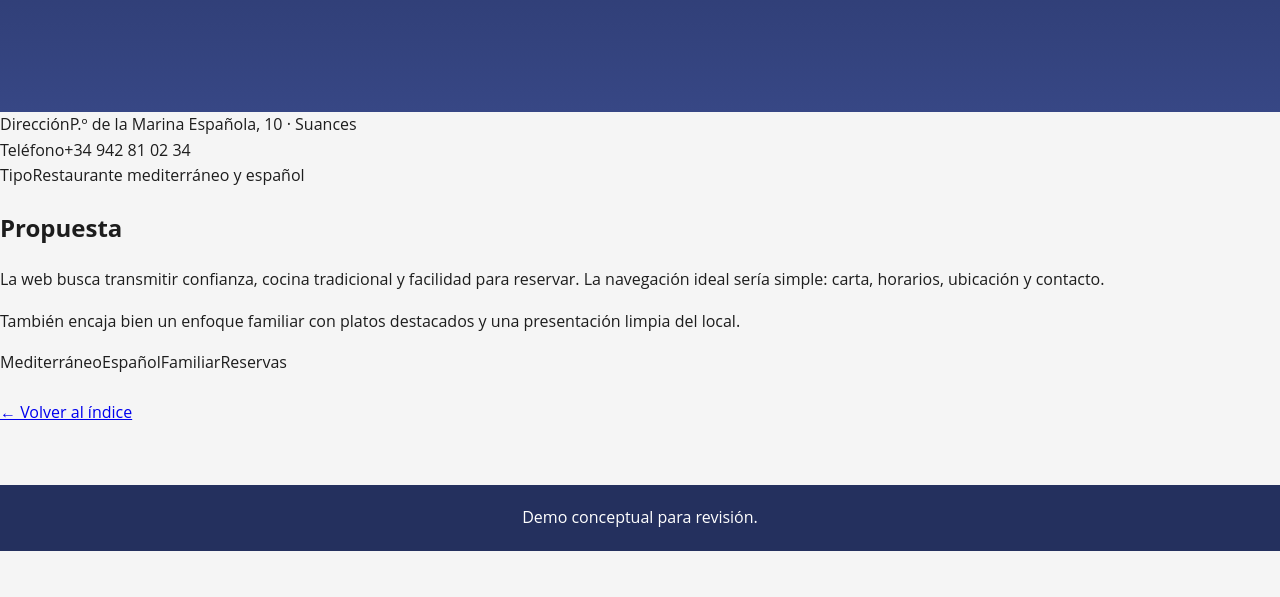
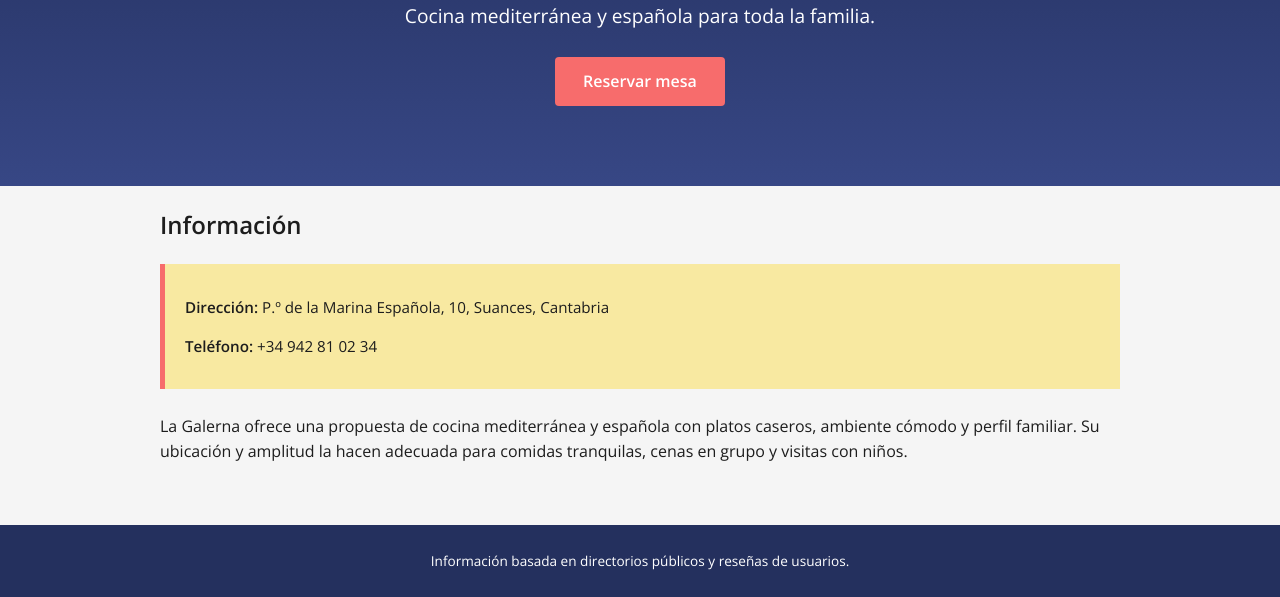
Before and after one commit to vareks/spanish-legends, a plain HTML site: page la-galerna.html in a window 1280 px wide. Shown: the part 239-836 px from the top of the page. Before the commit the page ends 800 px from the top, so only its background shows below. Drawn offline with nearby package versions, Linux system fonts and the light colour scheme.

Commit message:
Improve La Galerna microsite

```diff
--- a/la-galerna.html
+++ b/la-galerna.html
@@ -1 +1 @@
-<!DOCTYPE html><html lang='es'><head><meta charset='UTF-8'><meta name='viewport' content='width=device-width,initial-scale=1'><title>La Galerna de Suances</title><link rel='stylesheet' href='style.css'></head><body><header class='hero'><div class='wrap'><span class='eyebrow'>Suances</span><h1>La Galerna de Suances</h1><p>Propuesta web para un restaurante mediterráneo y español con perfil familiar.</p></div></header><main><section class='section'><div class='wrap'><div class='content'><div class='meta'><div class='meta-item'><span class='meta-label'>Dirección</span>P.º de la Marina Española, 10 · Suances</div><div class='meta-item'><span class='meta-label'>Teléfono</span>+34 942 81 02 34</div><div class='meta-item'><span class='meta-label'>Tipo</span>Restaurante mediterráneo y español</div></div><h2>Propuesta</h2><p>La web busca transmitir confianza, cocina tradicional y facilidad para reservar. La navegación ideal sería simple: carta, horarios, ubicación y contacto.</p><p>También encaja bien un enfoque familiar con platos destacados y una presentación limpia del local.</p><div class='tag-list'><span class='tag'>Mediterráneo</span><span class='tag'>Español</span><span class='tag'>Familiar</span><span class='tag'>Reservas</span></div><p style='margin-top:24px'><a class='back-link' href='index.html'>← Volver al índice</a></p></div></div></section></main><footer class='footer'><div class='wrap'>Demo conceptual para revisión.</div></footer></body></html>
+<!doctype html><html lang='es'><head><meta charset='utf-8'><meta name='viewport' content='width=device-width,initial-scale=1'><title>La Galerna de Suances | Suances Gourmets</title><link rel='preconnect' href='https://fonts.googleapis.com'><link rel='preconnect' href='https://fonts.gstatic.com' crossorigin><link href='https://fonts.googleapis.com/css2?family=Montserrat:wght@400;700&family=Open+Sans:wght@400;600&display=swap' rel='stylesheet'><link rel='stylesheet' href='style.css'></head><body><header><div class='container'><div class='logo'><a href='index.html'>Suances Gourmets</a></div><nav><a href='index.html'>Inicio</a></nav></div></header><section class='hero'><div class='container'><h1>La Galerna de Suances</h1><p>Cocina mediterránea y española para toda la familia.</p><a class='cta-button' href='tel:+34942810234'>Reservar mesa</a></div></section><main class='container'><h2>Información</h2><div class='info-box'><p><strong>Dirección:</strong> P.º de la Marina Española, 10, Suances, Cantabria</p><p><strong>Teléfono:</strong> +34 942 81 02 34</p></div><p>La Galerna ofrece una propuesta de cocina mediterránea y española con platos caseros, ambiente cómodo y perfil familiar. Su ubicación y amplitud la hacen adecuada para comidas tranquilas, cenas en grupo y visitas con niños.</p></main><footer><p>Información basada en directorios públicos y reseñas de usuarios.</p></footer></body></html>
```
